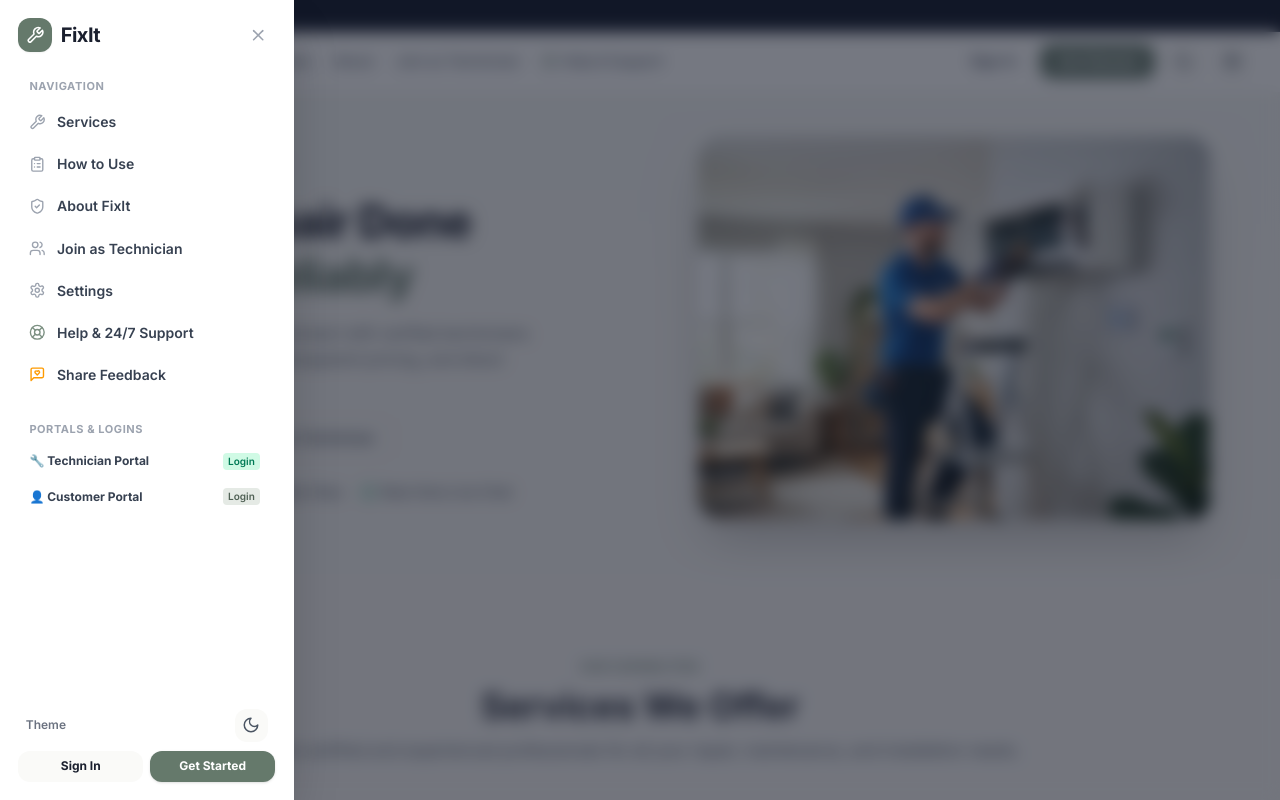
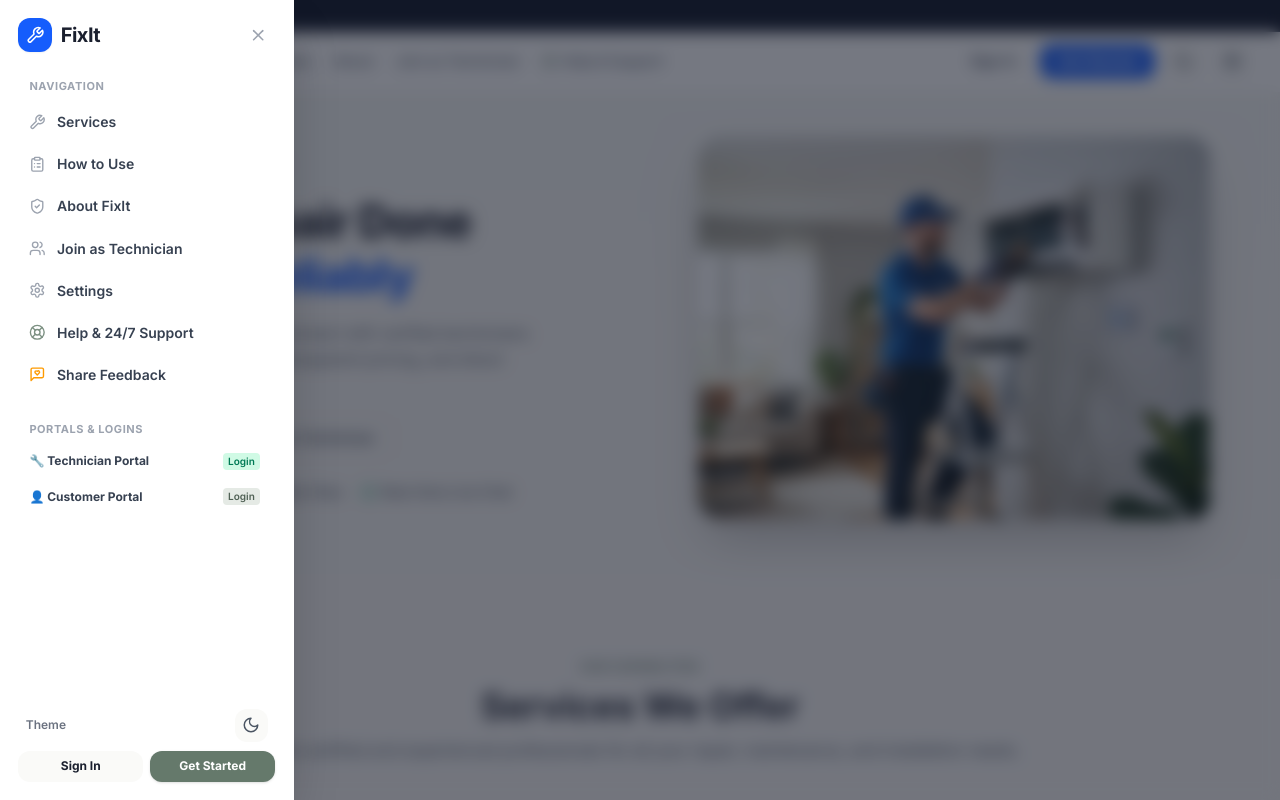
Before and after one commit to Aman5ingh19/FixIt, a React (Vite) app in the folder client/: page /landing in a window 1280 px wide. Both pictures are taken after a click on the button "FixIt". Shown: the top 800 px of the page. Built offline with nearby package versions, Linux system fonts and the light colour scheme; no server answers; a web font is replaced by a local one.

Commit message:
style(brand): restore vibrant blue for FixIt logo badges, Get Started button, and hero headline

```diff
--- a/client/src/components/layouts/AuthLayout.jsx
+++ b/client/src/components/layouts/AuthLayout.jsx
@@ -7,7 +7,7 @@ export default function AuthLayout({ children, maxWidth = "max-w-[400px]" }) {
       {/* Brand Header */}
       <div className={`w-full ${maxWidth} mb-2.5 flex items-center justify-center`}>
         <div className="flex items-center gap-2 group">
-          <div className="w-8 h-8 bg-primary-600 rounded-lg flex items-center justify-center shrink-0 shadow-xs">
+          <div className="w-8 h-8 bg-blue-600 rounded-lg flex items-center justify-center shrink-0 shadow-xs">
             <Wrench className="w-4 h-4 text-white" />
           </div>
           <span className="text-lg font-extrabold text-surface-900 dark:text-surface-900 tracking-tight">FixIt</span>
--- a/client/src/components/layouts/Sidebar.jsx
+++ b/client/src/components/layouts/Sidebar.jsx
@@ -165,7 +165,7 @@ export default function Sidebar({ isOpen, collapsed, onClose, onToggleCollapse }
         {/* ── Brand Header ── */}
         <div className="flex items-center justify-between px-4 h-16 border-b border-surface-200 dark:border-surface-300 shrink-0">
           <Link to="/" className="flex items-center gap-2.5 min-w-0 group">
-            <div className="w-9 h-9 bg-primary-600 rounded-xl flex items-center justify-center shrink-0 shadow-xs group-hover:bg-primary-700 transition-colors">
+            <div className="w-9 h-9 bg-blue-600 rounded-xl flex items-center justify-center shrink-0 shadow-xs group-hover:bg-blue-700 transition-colors">
               <Wrench className="w-5 h-5 text-white" />
             </div>
             {!collapsed && (
--- a/client/src/pages/landing/LandingPage.jsx
+++ b/client/src/pages/landing/LandingPage.jsx
@@ -181,7 +181,7 @@ export default function LandingPage() {
             {/* Header: Brand + Close */}
             <div className="flex items-center justify-between pb-4 border-b border-surface-200 dark:border-surface-300 shrink-0">
               <Link to="/" onClick={() => setSidebarOpen(false)} className="flex items-center gap-2.5 group">
-                <div className="w-9 h-9 bg-primary-600 rounded-xl flex items-center justify-center shadow-xs group-hover:bg-primary-700 transition-colors">
+                <div className="w-9 h-9 bg-blue-600 rounded-xl flex items-center justify-center shadow-xs group-hover:bg-blue-700 transition-colors">
                   <Wrench className="w-5 h-5 text-white" />
                 </div>
                 <span className="text-xl font-bold text-surface-900 tracking-tight">FixIt</span>
@@ -334,10 +334,10 @@ export default function LandingPage() {
                 aria-label="Open Navigation Sidebar"
                 title="Click to open menu"
               >
-                <div className="w-9 h-9 bg-primary-600 rounded-xl flex items-center justify-center shadow-xs group-hover:bg-primary-700 group-active:scale-95 transition-all shrink-0">
+                <div className="w-9 h-9 bg-blue-600 rounded-xl flex items-center justify-center shadow-xs group-hover:bg-blue-700 group-active:scale-95 transition-all shrink-0">
                   <Wrench className="w-5 h-5 text-white" />
                 </div>
-                <span className="text-xl font-extrabold text-surface-900 dark:text-white tracking-tight group-hover:text-primary-600 dark:group-hover:text-primary-400 transition-colors">
+                <span className="text-xl font-extrabold text-surface-900 dark:text-white tracking-tight group-hover:text-blue-600 dark:group-hover:text-blue-400 transition-colors">
                   FixIt
                 </span>
               </button>
@@ -346,32 +346,32 @@ export default function LandingPage() {
               <nav className="hidden lg:flex items-center gap-6 text-sm font-medium">
                 <a
                   href="#services"
-                  className="text-surface-600 dark:text-slate-300 hover:text-primary-600 dark:hover:text-primary-400 transition-colors whitespace-nowrap"
+                  className="text-surface-600 dark:text-slate-300 hover:text-blue-600 dark:hover:text-blue-400 transition-colors whitespace-nowrap"
                 >
                   Services
                 </a>
                 <Link
                   to="/how-to-use"
-                  className="text-surface-600 dark:text-slate-300 hover:text-primary-600 dark:hover:text-primary-400 transition-colors whitespace-nowrap"
+                  className="text-surface-600 dark:text-slate-300 hover:text-blue-600 dark:hover:text-blue-400 transition-colors whitespace-nowrap"
                 >
                   How It Works
                 </Link>
                 <Link
                   to="/about"
-                  className="text-surface-600 dark:text-slate-300 hover:text-primary-600 dark:hover:text-primary-400 transition-colors whitespace-nowrap"
+                  className="text-surface-600 dark:text-slate-300 hover:text-blue-600 dark:hover:text-blue-400 transition-colors whitespace-nowrap"
                 >
                   About
                 </Link>
                 <Link
                   to="/register?role=TECHNICIAN"
-                  className="text-surface-600 dark:text-slate-300 hover:text-primary-600 dark:hover:text-primary-400 transition-colors whitespace-nowrap"
+                  className="text-surface-600 dark:text-slate-300 hover:text-blue-600 dark:hover:text-blue-400 transition-colors whitespace-nowrap"
                 >
                   Join as Technician
                 </Link>
                 <button
                   type="button"
                   onClick={() => setHelpOpen(true)}
-                  className="text-surface-600 dark:text-slate-300 hover:text-primary-600 dark:hover:text-primary-400 transition-colors whitespace-nowrap flex items-center gap-1.5 cursor-pointer font-medium"
+                  className="text-surface-600 dark:text-slate-300 hover:text-blue-600 dark:hover:text-blue-400 transition-colors whitespace-nowrap flex items-center gap-1.5 cursor-pointer font-medium"
                 >
                   <LifeBuoy className="w-4 h-4 text-primary-500" />
                   <span>Help &amp; Support</span>
@@ -385,7 +385,7 @@ export default function LandingPage() {
               <Link to="/login">
                 <button
                   type="button"
-                  className="px-3.5 py-2 text-sm font-semibold text-surface-700 dark:text-slate-200 hover:text-primary-600 dark:hover:text-primary-400 transition-colors cursor-pointer whitespace-nowrap"
+                  className="px-3.5 py-2 text-sm font-semibold text-surface-700 dark:text-slate-200 hover:text-blue-600 dark:hover:text-blue-400 transition-colors cursor-pointer whitespace-nowrap"
                 >
                   Sign In
                 </button>
@@ -395,7 +395,7 @@ export default function LandingPage() {
               <Link to="/register">
                 <button
                   type="button"
-                  className="px-5 py-2 text-sm font-bold text-white bg-primary-600 hover:bg-primary-700 active:bg-primary-800 rounded-xl shadow-xs hover:shadow transition-all duration-150 cursor-pointer whitespace-nowrap"
+                  className="px-5 py-2 text-sm font-bold text-white bg-blue-600 hover:bg-blue-700 active:bg-blue-800 rounded-xl shadow-xs hover:shadow transition-all duration-150 cursor-pointer whitespace-nowrap"
                 >
                   Get Started
                 </button>
@@ -547,7 +547,7 @@ export default function LandingPage() {
               {/* Main Headline (Compact & Balanced) */}
               <h1 className="text-2xl sm:text-3xl md:text-4xl lg:text-[2.6rem] xl:text-[2.85rem] font-extrabold text-surface-900 leading-[1.18] tracking-tight">
                 Get Any Repair Done{' '}
-                <span className="text-primary-600 dark:text-primary-400 block sm:inline">
+                <span className="text-blue-600 dark:text-blue-400 block sm:inline">
                   Quickly &amp; Reliably
                 </span>
               </h1>
```
